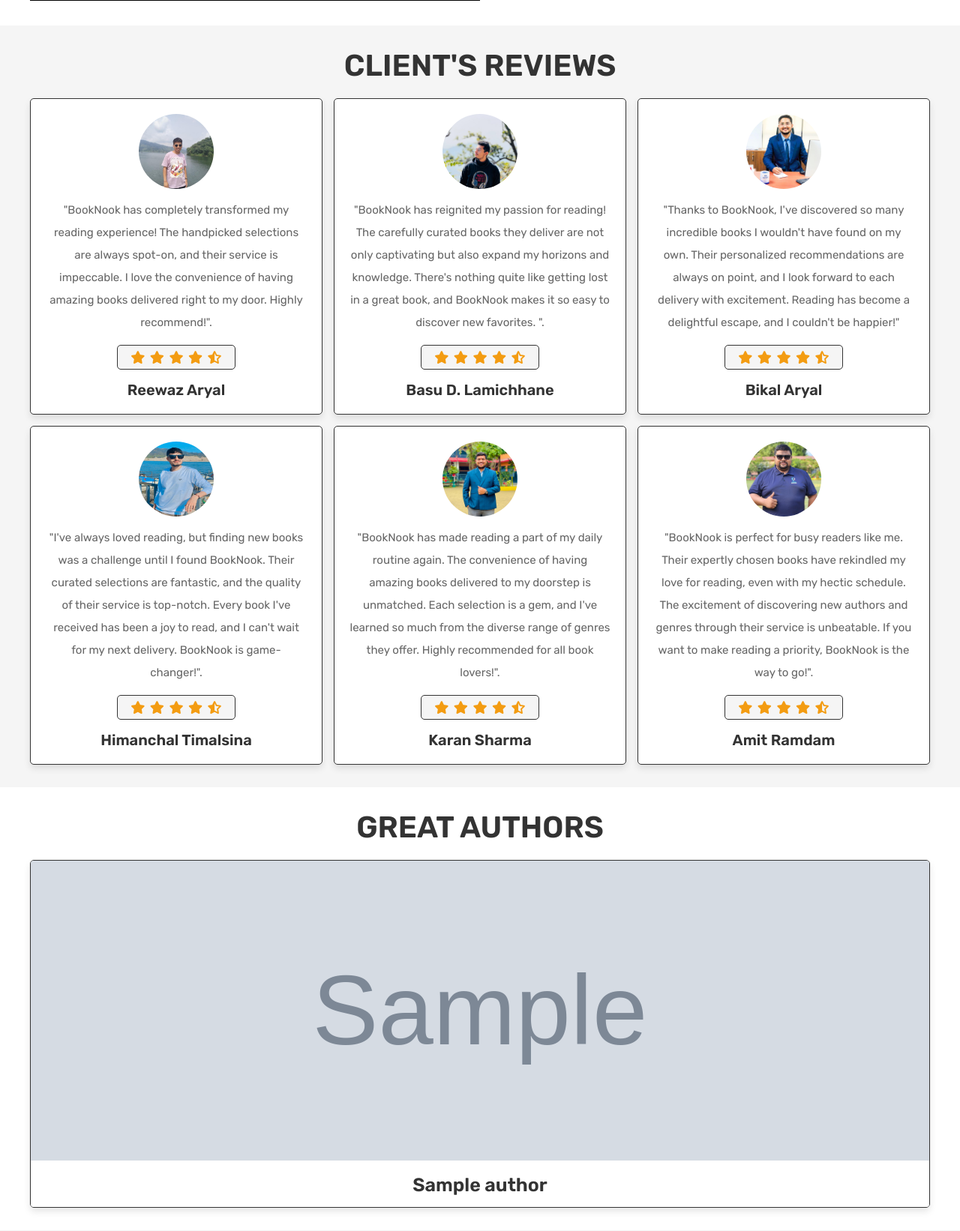
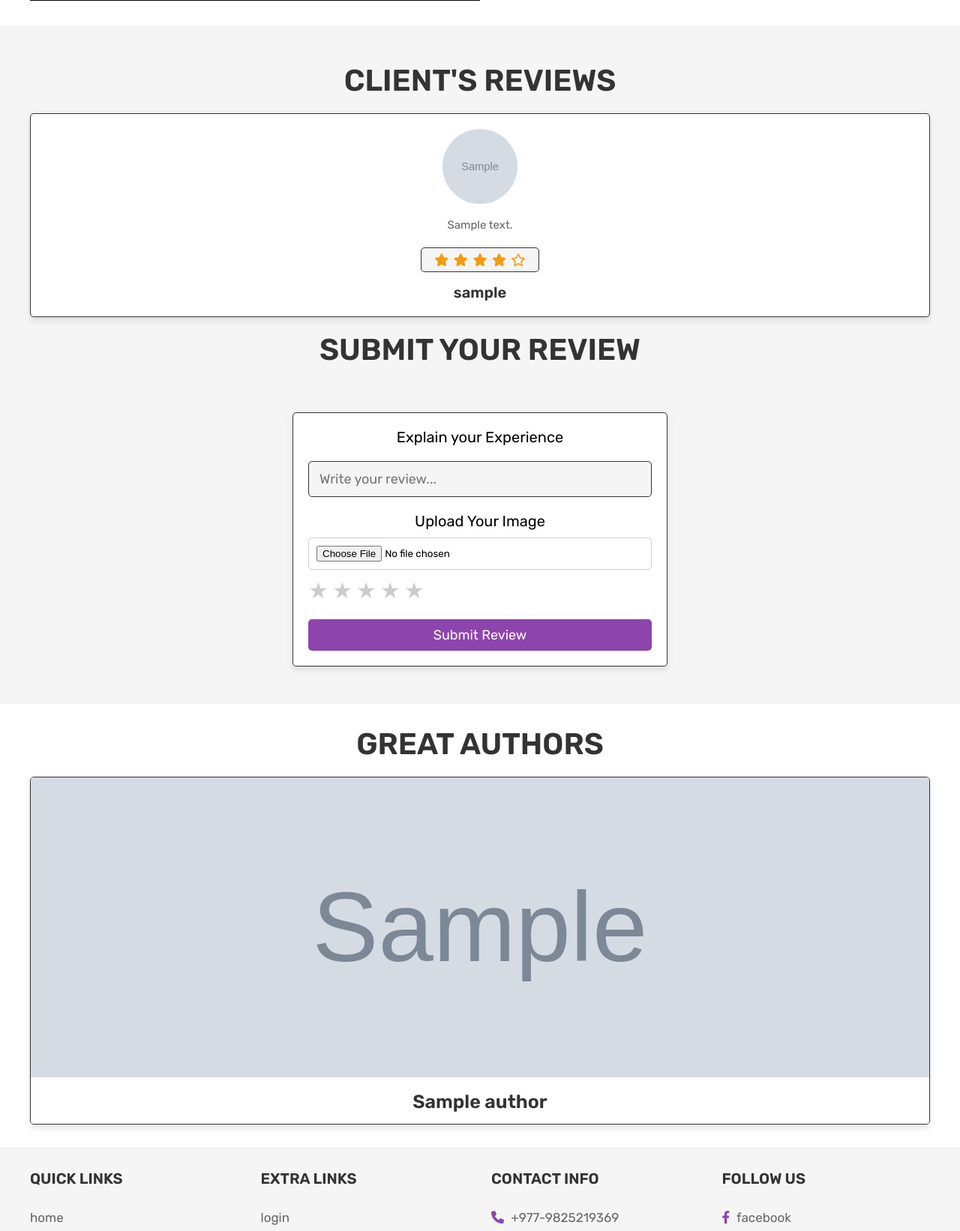
Before and after one commit to Sushil9863/BookNook, a PHP site: page /about.php in a window 1280 px wide. Shown: the part 959-2601 px from the top of the page at 75% size. Run offline with PHP 8.4, Linux system fonts and the light colour scheme; the visitor is signed in with stand-in values (Sample User, id 1); tables that the repository leaves empty or names only in its code hold one stand-in row (values such as "Sample post"); grey boxes marked "Sample" are stand-in pictures.

Commit message:
ratings and review added

```diff
--- a/about.php
+++ b/about.php
@@ -3,13 +3,44 @@
 include 'config.php';
 
 session_start();
+$select_authors = mysqli_query($conn, "SELECT * FROM `authors`") or die('Query failed');
 
-// $user_id = $_SESSION['id'];
 
-// if(!isset($user_id)){
-//    header('location:login.php');
-// }
-$select_authors = mysqli_query($conn, "SELECT * FROM `authors`") or die('Query failed');
+// Assuming user is logged in and their ID is stored in the session
+$user_id = $_SESSION['id'];
+// Fetch user name from user_details table
+$user_query = mysqli_query($conn, "SELECT username FROM user_details WHERE id='$user_id'");
+$user_data = mysqli_fetch_assoc($user_query);
+$user_name = $user_data['username'] ?? 'Guest';
+
+// Handle review submission
+if (isset($_POST['submit_review'])) {
+    $review_text = $_POST['review_text'];
+    $ratings = $_POST['rating'] ?? []; // Handle multiple ratings as an array
+    $rating = count($ratings); // Get the number of checked boxes (rating)
+
+    // Handle image upload
+    $image = $_FILES['review_image']['name'];
+    $image_temp = $_FILES['review_image']['tmp_name'];
+    $image_folder = 'uploaded_img/' . $image;
+
+    // Move the uploaded image to the designated folder
+    if (!empty($image)) {
+        move_uploaded_file($image_temp, $image_folder);
+    }
+
+    // Insert the review into the database
+    $insert_review = mysqli_query($conn, "INSERT INTO reviews (user_id, user_name, review_text, rating, review_image) VALUES ('$user_id', '$user_name', '$review_text', '$rating', '$image')") or die('Query failed');
+
+    if ($insert_review) {
+        echo "<script>alert('Review submitted successfully!');</script>";
+    } else {
+        echo "<script>alert('Review submission failed!');</script>";
+    }
+}
+
+// Fetch reviews from the database
+$select_reviews = mysqli_query($conn, "SELECT * FROM reviews") or die('Query failed');
 
 ?>
 
@@ -19,130 +50,182 @@ $select_authors = mysqli_query($conn, "SELECT * FROM `authors`") or die('Query f
    <meta charset="UTF-8">
    <meta http-equiv="X-UA-Compatible" content="IE=edge">
    <meta name="viewport" content="width=device-width, initial-scale=1.0">
-   <title>about</title>
+   <title>About Us</title>
 
-   <!-- font awesome cdn link  -->
+   <!-- Font Awesome CDN link -->
    <link rel="stylesheet" href="https://cdnjs.cloudflare.com/ajax/libs/font-awesome/6.0.0/css/all.min.css">
 
-   <!-- custom css file link  -->
+   <!-- Custom CSS file link -->
    <link rel="stylesheet" href="css/style.css">
 
+   <style>
+       .review-form {
+           display: flex;
+           flex-direction: column;
+           gap: 10px;
+           margin-top: 20px;
+       }
+       .review-form input, .review-form textarea {
+           padding: 10px;
+           border-radius: 5px;
+           border: 1px solid #ccc;
+       }
+       .rating {
+           display: flex;
+           gap: 5px;
+           justify-content: flex-start; /* Align stars to the left */
+       }
+       .rating input {
+           display: none;
+       }
+       .rating label {
+           cursor: pointer;
+           font-size: 20px;
+           color: #ccc;
+       }
+       .rating input:checked + label {
+           color: #f39c12; /* Highlight color for clicked star */
+       }
+       .review-container {
+           min-height: 10vh;
+           background-color: var(--light-bg);
+           display: flex;
+           align-items: center;
+           justify-content: center;
+           padding: 2rem;
+       }
+       .review-container form {
+           padding: 2rem;
+           width: 50rem;
+           border-radius: .5rem;
+           box-shadow: var(--box-shadow);
+           border: var(--border);
+           background-color: var(--white);
+           text-align: center;
+       }
+       .review-container form .box {
+           width: 100%;
+           border-radius: .5rem;
+           background-color: var(--light-bg);
+           padding: 1.2rem 1.4rem;
+           font-size: 1.8rem;
+           color: var(--black);
+           border: var(--border);
+           margin: 1rem 0;
+       }
+       .rating-title {
+           text-align: center;
+           margin: 2rem;
+           text-transform: uppercase;
+           color: var(--black);
+           font-size: 4rem;
+       }
+       .rating {
+    display: flex;
+    gap: 5px;
+    justify-content: flex-start; /* Align stars to the left */
+}
+
+.rating input[type="checkbox"] {
+    display: none; /* Hide checkboxes */
+}
+
+.rating label {
+    cursor: pointer;
+    font-size: 30px; /* Adjust size for better visibility */
+    color: #ccc; /* Default color for unselected stars */
+    transition: color 0.3s; /* Smooth transition for color change */
+}
+
+.rating input[type="checkbox"]:checked + label {
+    color: #f39c12; /* Color for selected stars */
+}
+label{
+   font-size: 20px;
+}
+
+   </style>
 </head>
 <body>
 
 <?php include 'header.php'; ?>
 
 <div class="heading">
-   <h3>about us</h3>
-   <p> <a href="index.php">home</a> / about </p>
+   <h3>About Us</h3>
+   <p><a href="index.php">Home</a> / About</p>
 </div>
 
 <section class="about">
-
    <div class="flex">
-
       <div class="image">
          <img src="images/about-img.jpg" alt="">
       </div>
-
       <div class="content">
-         <h3>why choose us?</h3>
+         <h3>Why Choose Us?</h3>
          <p>At BookNook, we believe in the power of books to transform lives. Our curated selection ensures that you receive the best in literature, handpicked by our team of experts. We strive to bring you titles that will inspire, educate, and entertain.</p>
          <p>Our commitment to quality and customer satisfaction sets us apart. We offer personalized recommendations, fast delivery, and exceptional customer service to make your reading experience enjoyable and hassle-free.</p>
-         <a href="contact.php" class="btn">contact us</a>
+         <a href="contact.php" class="btn">Contact Us</a>
       </div>
-
    </div>
-
 </section>
 
 <section class="reviews">
-
-   <h1 class="title">client's reviews</h1>
+   <h1 class="rating-title">Client's Reviews</h1>
 
    <div class="box-container">
-
+    <!-- Display existing reviews -->
+    <?php
+    if (mysqli_num_rows($select_reviews) > 0) {
+        while ($row = mysqli_fetch_assoc($select_reviews)) {
+            $user_image = !empty($row['review_image']) ? 'uploaded_img/' . $row['review_image'] : 'images/default-user.png';
+    ?>
             <div class="box">
-         <img src="images/pic-1.jpg" alt="">
-         <p>"BookNook has completely transformed my reading experience! The handpicked selections are always spot-on, and their service is impeccable. I love the convenience of having amazing books delivered right to my door. Highly recommend!".</p>
+                <img src="<?php echo $user_image; ?>" alt="<?php echo $row['user_name']; ?>">
+                <p><?php echo $row['review_text']; ?></p>
                 <div class="stars">
+                    <?php for ($i = 0; $i < $row['rating']; $i++) { ?>
                         <i class="fas fa-star"></i>
-            <i class="fas fa-star"></i>
-            <i class="fas fa-star"></i>
-            <i class="fas fa-star"></i>
-            <i class="fas fa-star-half-alt"></i>
+                    <?php } ?>
+                    <?php for ($i = $row['rating']; $i < 5; $i++) { ?>
+                        <i class="far fa-star"></i>
+                    <?php } ?>
                 </div>
-         <h3>Reewaz Aryal</h3>
+                <h3><?php echo $row['user_name']; ?></h3>
+            </div>
+    <?php
+        }
+    } else {
+        echo '<p class="empty">No reviews found!</p>';
+    }
+    ?>
 </div>
 
-      <div class="box">
-         <img src="images/pic-2.jpg" alt="">
-         <p>"BookNook has reignited my passion for reading! The carefully curated books they deliver are not only captivating but also expand my horizons and knowledge. There's nothing quite like getting lost in a great book, and BookNook makes it so easy to discover new favorites. ".</p>
-         <div class="stars">
-            <i class="fas fa-star"></i>
-            <i class="fas fa-star"></i>
-            <i class="fas fa-star"></i>
-            <i class="fas fa-star"></i>
-            <i class="fas fa-star-half-alt"></i>
+
+   <h1 class="rating-title">Submit Your Review</h1>
+   <div class="review-container">
+      <form class="review-form" method="POST" enctype="multipart/form-data">
+         <label for="review">Explain your Experience</label>
+         <input type="text" class="box" name="review_text" placeholder="Write your review..." required>
+         <label for="image">Upload Your Image</label>
+         <input type="file" name="review_image" accept="image/*">
+         <div class="rating">
+            <input type="checkbox" name="rating[]" id="star1" value="1">
+            <label for="star1">&#9733;</label>
+            <input type="checkbox" name="rating[]" id="star2" value="2">
+            <label for="star2">&#9733;</label>
+            <input type="checkbox" name="rating[]" id="star3" value="3">
+            <label for="star3">&#9733;</label>
+            <input type="checkbox" name="rating[]" id="star4" value="4">
+            <label for="star4">&#9733;</label>
+            <input type="checkbox" name="rating[]" id="star5" value="5">
+            <label for="star5">&#9733;</label>
          </div>
-         <h3> Basu D. Lamichhane</h3>
+         <button type="submit" name="submit_review" class="btn">Submit Review</button>
+      </form>
    </div>
+</section>
 
-      <div class="box">
-         <img src="images/pic-3.jpg" alt="">
-         <p>"Thanks to BookNook, I've discovered so many incredible books I wouldn't have found on my own. Their personalized recommendations are always on point, and I look forward to each delivery with excitement. Reading has become a delightful escape, and I couldn't be happier!"</p>
-         <div class="stars">
-            <i class="fas fa-star"></i>
-            <i class="fas fa-star"></i>
-            <i class="fas fa-star"></i>
-            <i class="fas fa-star"></i>
-            <i class="fas fa-star-half-alt"></i>
-         </div>
-         <h3>Bikal Aryal</h3>
-      </div>
 
-      <div class="box">
-         <img src="images/pic-4.jpg" alt="">
-         <p>"I've always loved reading, but finding new books was a challenge until I found BookNook. Their curated selections are fantastic, and the quality of their service is top-notch. Every book I've received has been a joy to read, and I can't wait for my next delivery. BookNook is game-changer!".</p>
-         <div class="stars">
-            <i class="fas fa-star"></i>
-            <i class="fas fa-star"></i>
-            <i class="fas fa-star"></i>
-            <i class="fas fa-star"></i>
-            <i class="fas fa-star-half-alt"></i>
-         </div>
-         <h3>Himanchal Timalsina</h3>
-      </div>
-
-      <div class="box">
-         <img src="images/pic-5.jpg" alt="">
-         <p>"BookNook has made reading a part of my daily routine again. The convenience of having amazing books delivered to my doorstep is unmatched. Each selection is a gem, and I've learned so much from the diverse range of genres they offer. Highly recommended for all book lovers!".</p>
-         <div class="stars">
-            <i class="fas fa-star"></i>
-            <i class="fas fa-star"></i>
-            <i class="fas fa-star"></i>
-            <i class="fas fa-star"></i>
-            <i class="fas fa-star-half-alt"></i>
-         </div>
-         <h3>Karan Sharma</h3>
-      </div>
-
-      <div class="box">
-         <img src="images/pic-6.jpg" alt="">
-         <p>"BookNook is perfect for busy readers like me. Their expertly chosen books have rekindled my love for reading, even with my hectic schedule. The excitement of discovering new authors and genres through their service is unbeatable. If you want to make reading a priority, BookNook is the way to go!".</p>
-         <div class="stars">
-            <i class="fas fa-star"></i>
-            <i class="fas fa-star"></i>
-            <i class="fas fa-star"></i>
-            <i class="fas fa-star"></i>
-            <i class="fas fa-star-half-alt"></i>
-         </div>
-         <h3>Amit Ramdam</h3>
-      </div>
-
-   </div>
-
-</section>
 
 <section class="authors">
 
@@ -151,20 +234,12 @@ $select_authors = mysqli_query($conn, "SELECT * FROM `authors`") or die('Query f
    <div class="box-container">
 
       <?php
-      // Check if there are authors in the database
       if(mysqli_num_rows($select_authors) > 0){
-         // Loop through each author and display their details
          while($row = mysqli_fetch_assoc($select_authors)){
       ?>
          <div class="box">
             <img src="uploaded_img/<?php echo $row['image']; ?>" alt="<?php echo $row['name']; ?>">
-            <div class="share">
-               <a href="#" class="fab fa-facebook-f"></a>
-               <a href="#" class="fab fa-twitter"></a>
-               <a href="#" class="fab fa-instagram"></a>
-               <a href="#" class="fa-brands fa-wikipedia-w"></a>
-            </div>
-            <h3><?php echo $row['name']; ?></h3>
+            <h3><?php echo htmlspecialchars($row['name']); ?></h3>
          </div>
       <?php
          }
@@ -176,16 +251,24 @@ $select_authors = mysqli_query($conn, "SELECT * FROM `authors`") or die('Query f
    </div>
 
 </section>
-
-
-
-
-
-
 <?php include 'footer.php'; ?>
 
-<!-- custom js file link  -->
+<!-- Custom JS file link -->
 <script src="js/script.js"></script>
+
+<script>
+    const stars = document.querySelectorAll('.rating input[type="checkbox"]');
+    stars.forEach((star, index) => {
+        star.addEventListener('change', () => {
+            for (let i = 0; i <= index; i++) {
+                stars[i].checked = true; // Check all previous stars
+            }
+            for (let i = index + 1; i < stars.length; i++) {
+                stars[i].checked = false; // Uncheck all subsequent stars
+            }
+        });
+    });
+</script>
 
 </body>
 </html>
--- a/admin/sidebar.php
+++ b/admin/sidebar.php
@@ -29,7 +29,10 @@
     <a href="orders.php"   onclick="location.href='orders.php'" ><i class="fa fa-list"></i>  Orders</a>
 
 
-    <a href="messages.php"   onclick="location.href='messages.php'" ><i class="fa-solid fa-envelope"></i>Messages</a>
+    <a href="messages.php"   onclick="location.href='messages.php'" ><i class="fa-regular fa-envelope"></i>Messages</a>
+
+
+    <a href="ratings.php"   onclick="location.href='ratings.php'" ><i class="fa fa-star"></i>Ratings</a>
 
     <a href="settings.php"   onclick="location.href='settings.php'" ><i class="fa solid fa-gear"></i> Settings</a>
 </div>
```
Also changed, not shown: admin/ratings.php (added, +224 -0 lines), images/default-user.png (added). Lines whose indentation alone changed are shown as unchanged.
